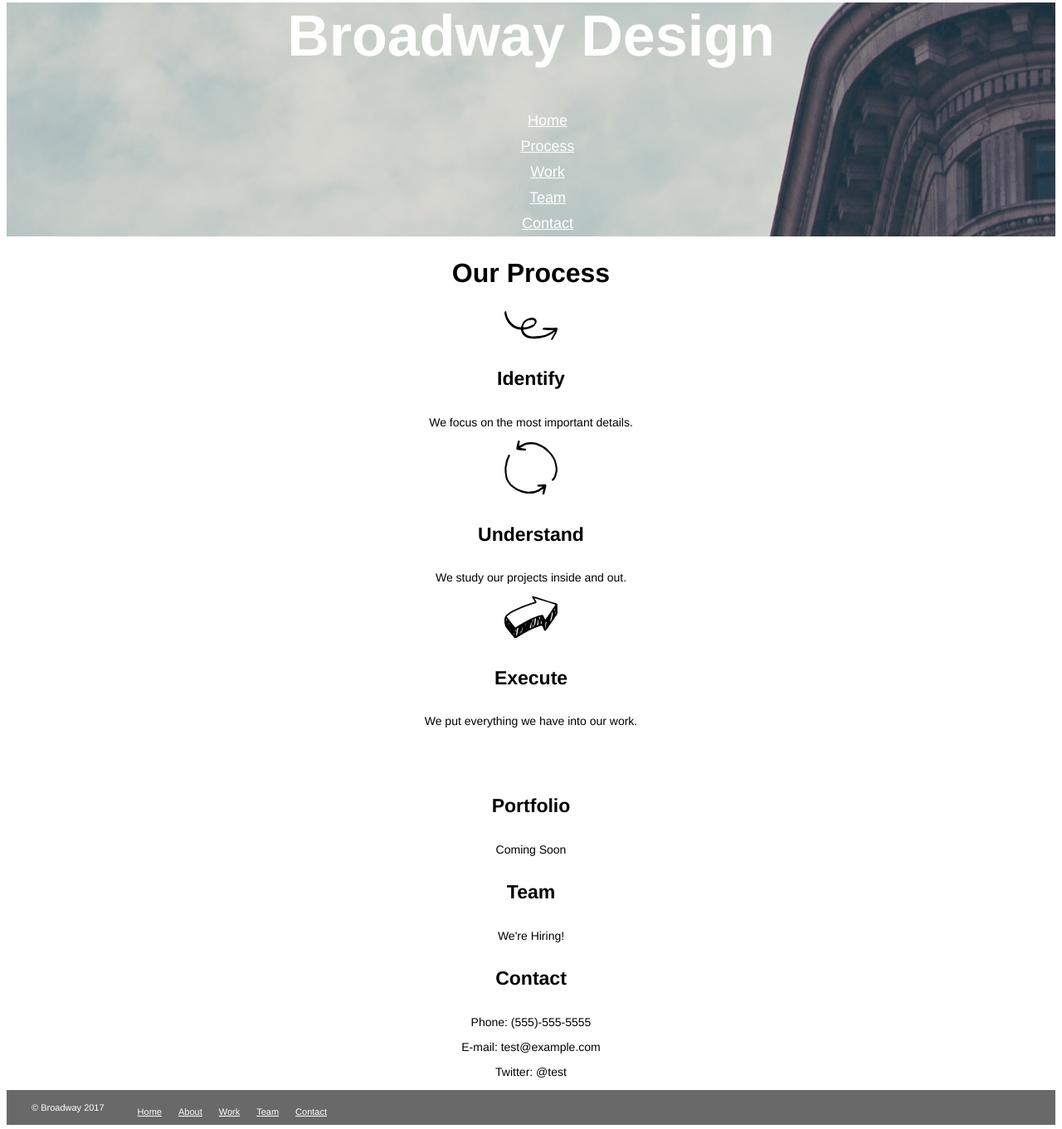
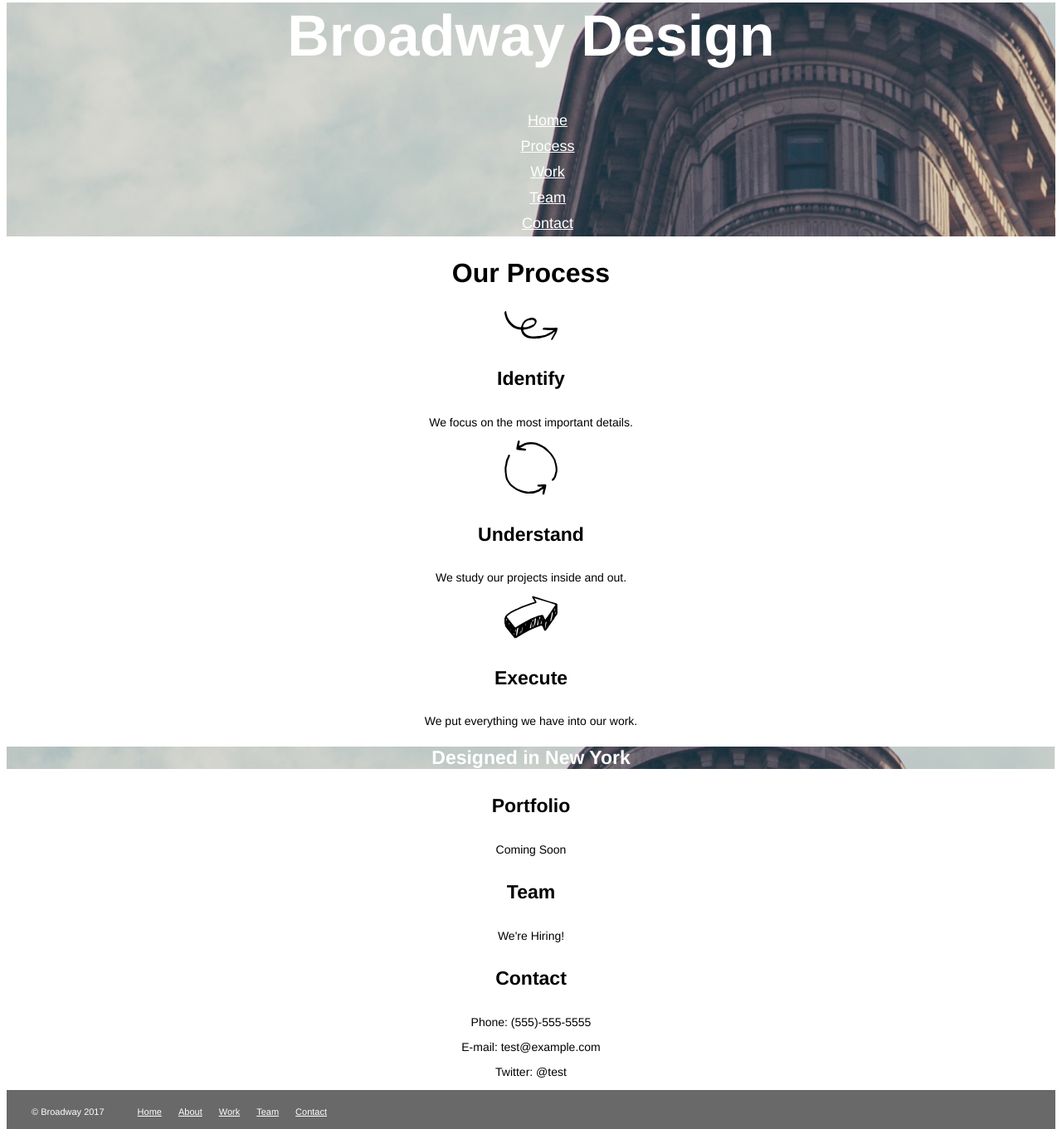
Before and after one commit to anderbay/broadway, a plain HTML site: page index.html in a window 1280 px wide. Shown: the part 44-1405 px from the top of the page at 83% size. Drawn offline with Linux system fonts and the light colour scheme.

Commit message:
Final Version

```diff
--- a/resources/css/style.css
+++ b/resources/css/style.css
@@ -18,7 +18,7 @@ header ul {
 }
 
 header {
-  background-image: url('../images/the-flatiron-building.png');
+  background: url('../images/the-flatiron-building.png') no-repeat center top/cover;
 }
 
 h2 {
@@ -35,6 +35,7 @@ h3 {
   font-size: 23px;
   font-weight: bold;
   color: white;
+  background: url('../images/the-flatiron-building.png') no-repeat center top/cover;
 }
 
 footer {
@@ -49,7 +50,7 @@ footer {
 
 #p_footer {
   float: left;
-  padding: 0 30px;
+  padding: 5px 30px 0;
   }
 
 li {
@@ -62,16 +63,27 @@ a:link {
   margin-bottom: 50px;
 }
 
+/*a:visited {
+  color: white;
+  text-decoration: underline;
+  margin-bottom: 50px;
+}*/
+
 footer a {
   text-decoration: none;
   text-align: left;
   padding: 15px 10px
 }
 
-footer a:link{
+footer a:link {
   color: white;
   text-decoration: underline;
 }
+
+/*footer a:visited {
+  color: white;
+  text-decoration: underline;
+}*/
 
 footer li {
     float: left;
@@ -79,9 +91,3 @@ footer li {
     text-align: left;
     display: inline-block;
 }
-
-/*footer ul li {
-  list-style: none;
-  text-align: left;
-  display: inline-block;
-}*/
```
